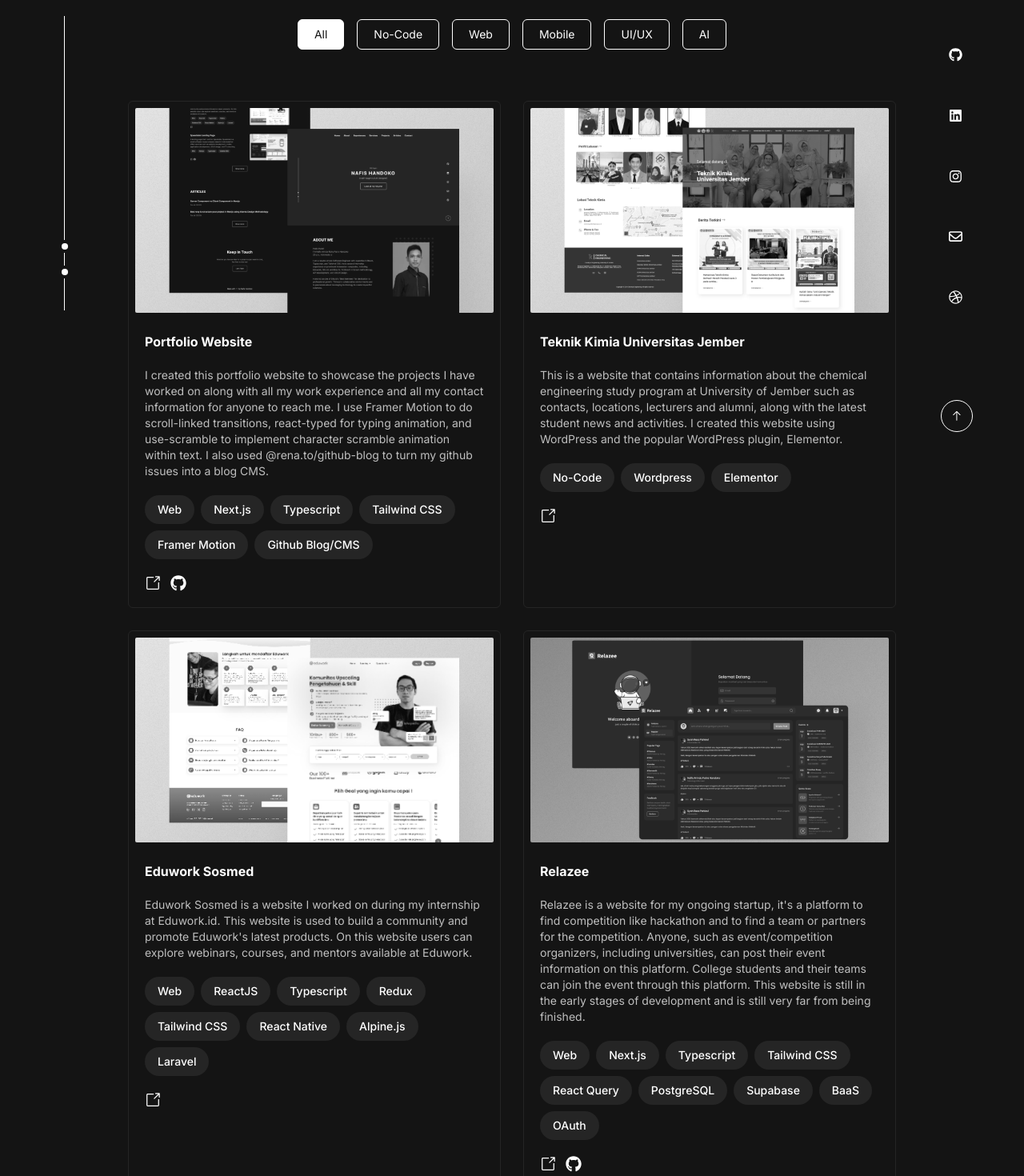
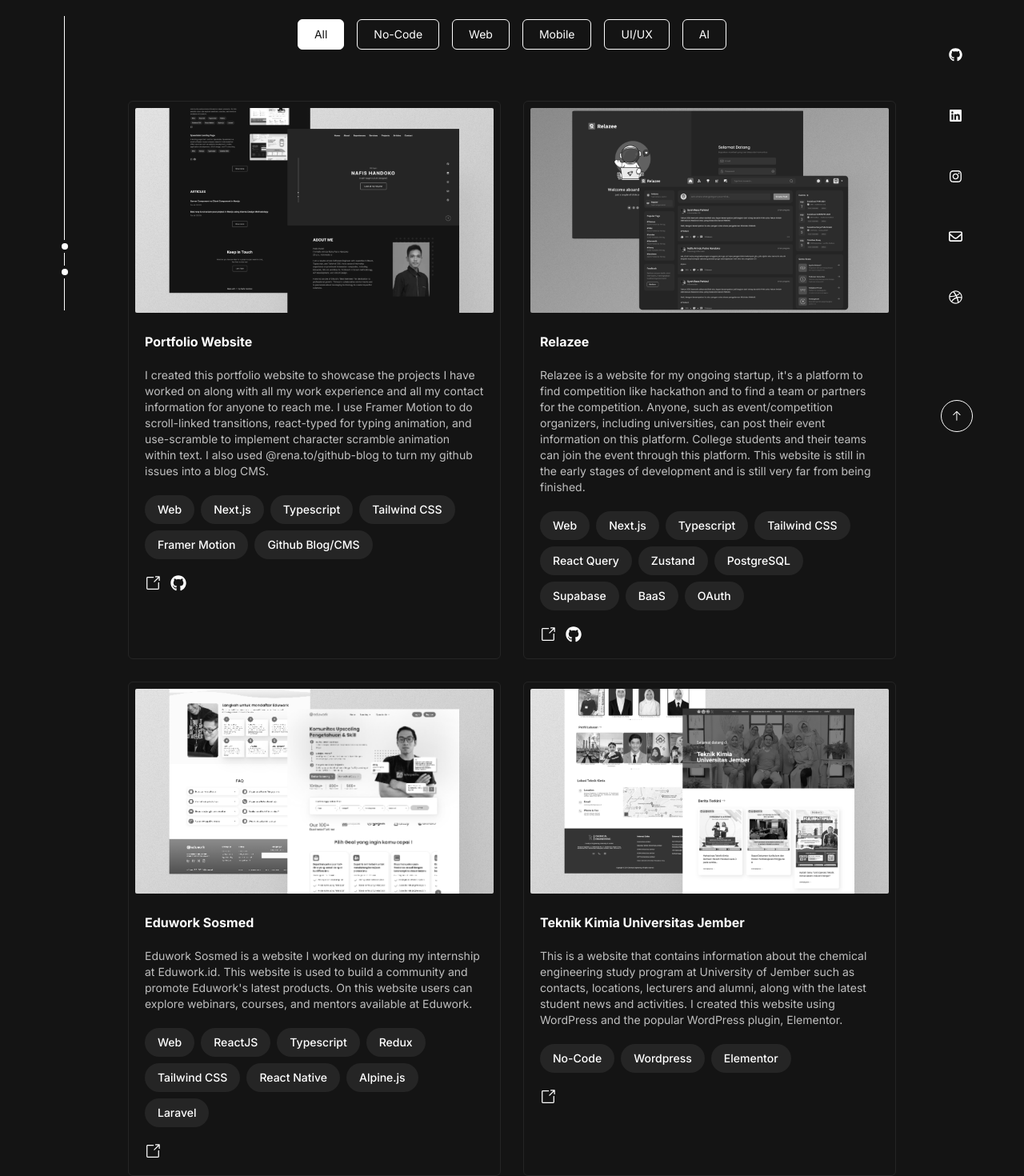
Before and after one commit to NafisHandoko/next-portfolio, a Next.js app: page /projects in a window 1280 px wide. Shown: the part 220-1690 px from the top of the page at 80% size. Built offline with nearby package versions, Linux system fonts and the light colour scheme.

Commit message:
style: update project data

```diff
--- a/app/_components/sections/projects.tsx
+++ b/app/_components/sections/projects.tsx
@@ -14,7 +14,7 @@ export default function ProjectsSection() {
             id="projects"
             className="container mx-auto flex flex-col px-10 md:px-40 py-24 gap-10"
         >
-            <MotionH2 variants={textVariantTransition(0)} className="uppercase text-nero font-bold text-3xl">Projects</MotionH2>
+            <MotionH2 variants={textVariantTransition(0)} className="uppercase text-nero font-bold text-3xl">Featured Projects</MotionH2>
             <div className="flex flex-col">
                 {projectsData && projectsData.slice(0, 3).map((project, index) => <ProjectsCard project={project} key={index} />)}
             </div>
--- a/app/_data/projects.ts
+++ b/app/_data/projects.ts
@@ -8,12 +8,12 @@ export const projectsData = [
         image: '/assets/images/portfolio/portfolio.png'
     },
     {
-        name: 'Teknik Kimia Universitas Jember',
-        description: 'This is a website that contains information about the chemical engineering study program at University of Jember such as contacts, locations, lecturers and alumni, along with the latest student news and activities. I created this website using WordPress and the popular WordPress plugin, Elementor.',
-        techStack: ['No-Code', 'Wordpress', 'Elementor'],
-        demoURL: 'https://chemeng.teknik.unej.ac.id/',
-        repoURL: '',
-        image: '/assets/images/portfolio/tkimia-unej.png'
+        name: 'Relazee',
+        description: "Relazee is a website for my ongoing startup, it's a platform to find competition like hackathon and to find a team or partners for the competition. Anyone, such as event/competition organizers, including universities, can post their event information on this platform. College students and their teams can join the event through this platform. This website is still in the early stages of development and is still very far from being finished.",
+        techStack: ['Web', 'Next.js', 'Typescript', 'Tailwind CSS', 'React Query', 'Zustand', 'PostgreSQL', 'Supabase', 'BaaS', 'OAuth'],
+        demoURL: 'https://relazee-dev.vercel.app',
+        repoURL: 'https://github.com/298ms/relazee-next',
+        image: '/assets/images/portfolio/relazee.png'
     },
     {
         name: 'Eduwork Sosmed',
@@ -24,12 +24,12 @@ export const projectsData = [
         image: '/assets/images/portfolio/eduwork.png'
     },
     {
-        name: 'Relazee',
-        description: "Relazee is a website for my ongoing startup, it's a platform to find competition like hackathon and to find a team or partners for the competition. Anyone, such as event/competition organizers, including universities, can post their event information on this platform. College students and their teams can join the event through this platform. This website is still in the early stages of development and is still very far from being finished.",
-        techStack: ['Web', 'Next.js', 'Typescript', 'Tailwind CSS', 'React Query', 'PostgreSQL', 'Supabase', 'BaaS', 'OAuth'],
-        demoURL: 'https://relazee-dev.vercel.app',
-        repoURL: 'https://github.com/298ms/relazee-next',
-        image: '/assets/images/portfolio/relazee.png'
+        name: 'Teknik Kimia Universitas Jember',
+        description: 'This is a website that contains information about the chemical engineering study program at University of Jember such as contacts, locations, lecturers and alumni, along with the latest student news and activities. I created this website using WordPress and the popular WordPress plugin, Elementor.',
+        techStack: ['No-Code', 'Wordpress', 'Elementor'],
+        demoURL: 'https://chemeng.teknik.unej.ac.id/',
+        repoURL: '',
+        image: '/assets/images/portfolio/tkimia-unej.png'
     },
     {
         name: 'Speedside Landing Page',
```
